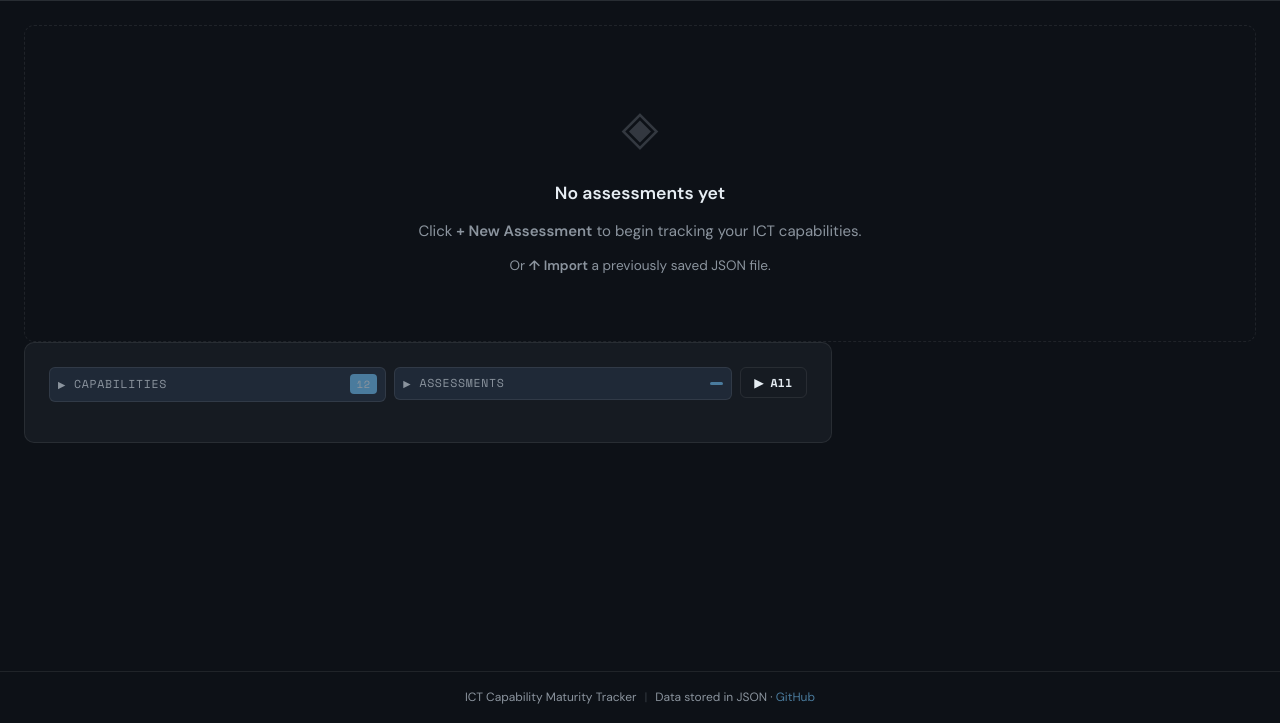
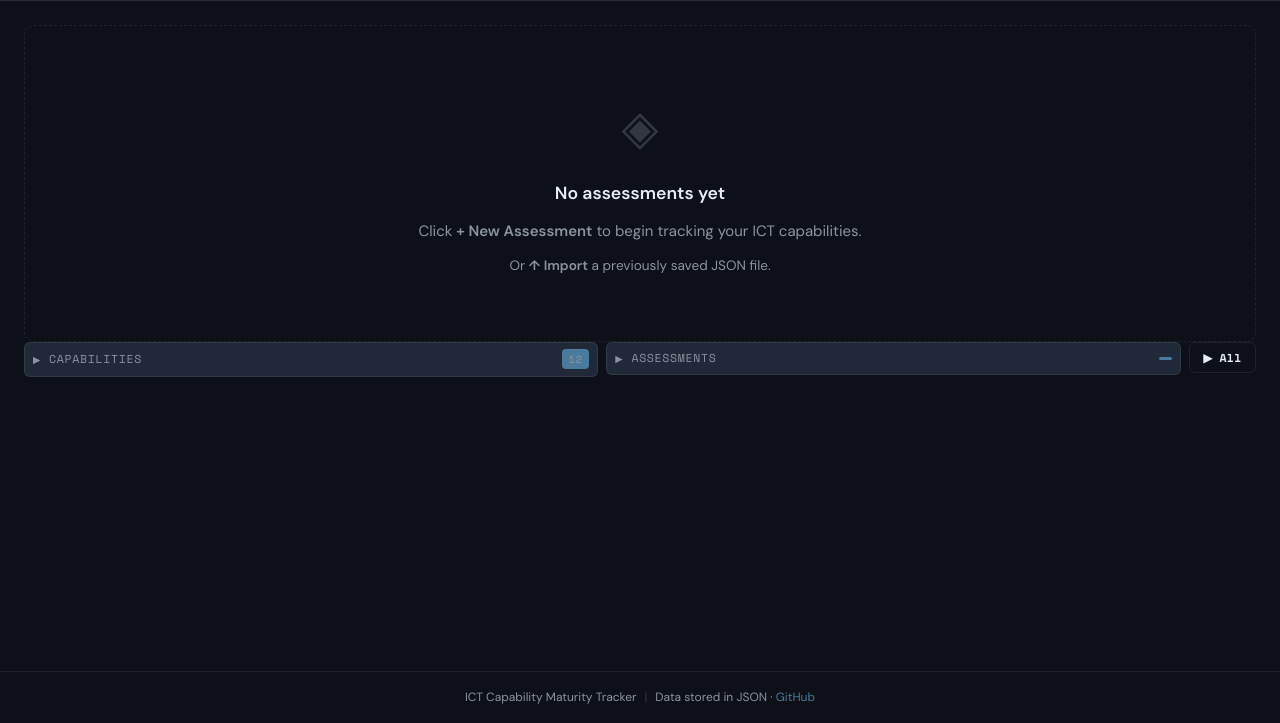
Before and after one commit to netblue4/CapabilityMaturity, a plain HTML site: page index.html in a window 1280 px wide. Shown: the part 77-800 px from the top of the page. Drawn offline with nearby package versions, Linux system fonts and the light colour scheme.

Commit message:
Update index.html

```diff
--- a/index.html
+++ b/index.html
@@ -51,8 +51,7 @@
         <p class="hint">Or <strong>↑ Import</strong> a previously saved JSON file.</p>
       </div>
 
-        <div class="radar-scores-row">
-          <div class="card radar-card">
+
             <div class="radar-filters">
               <details class="cap-filter" id="radar-cap-filter">
                 <summary class="cap-filter-toggle">Capabilities <span class="cap-filter-count" id="cap-filter-count"></span></summary>
@@ -64,8 +63,7 @@
               </details>
               <button class="btn btn-outline play-btn" id="btn-animate-radar" onclick="toggleRadarAnimation()" title="Animate through all assessments">▶ All</button>
             </div>
-          </div>
-        </div>
+
 
       <div id="dashboard-content">
         <div class="radar-scores-row">
```
